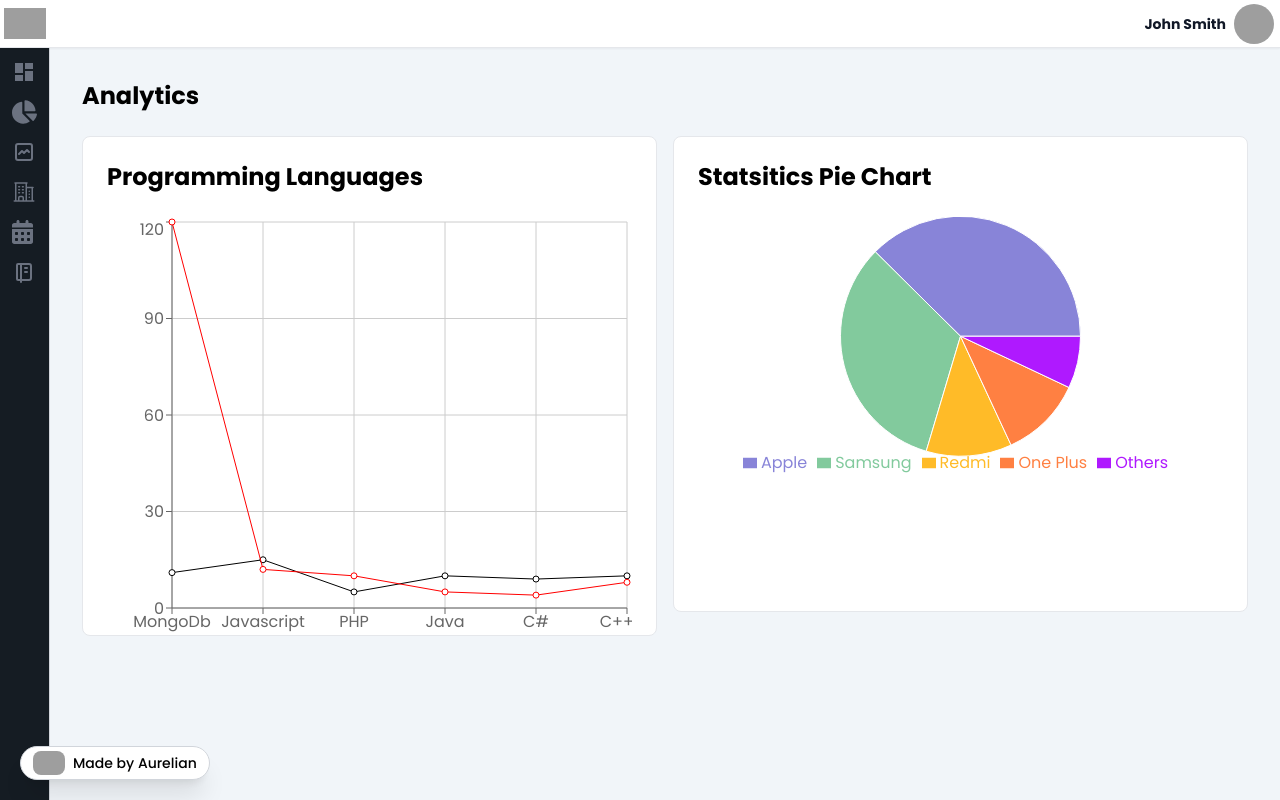
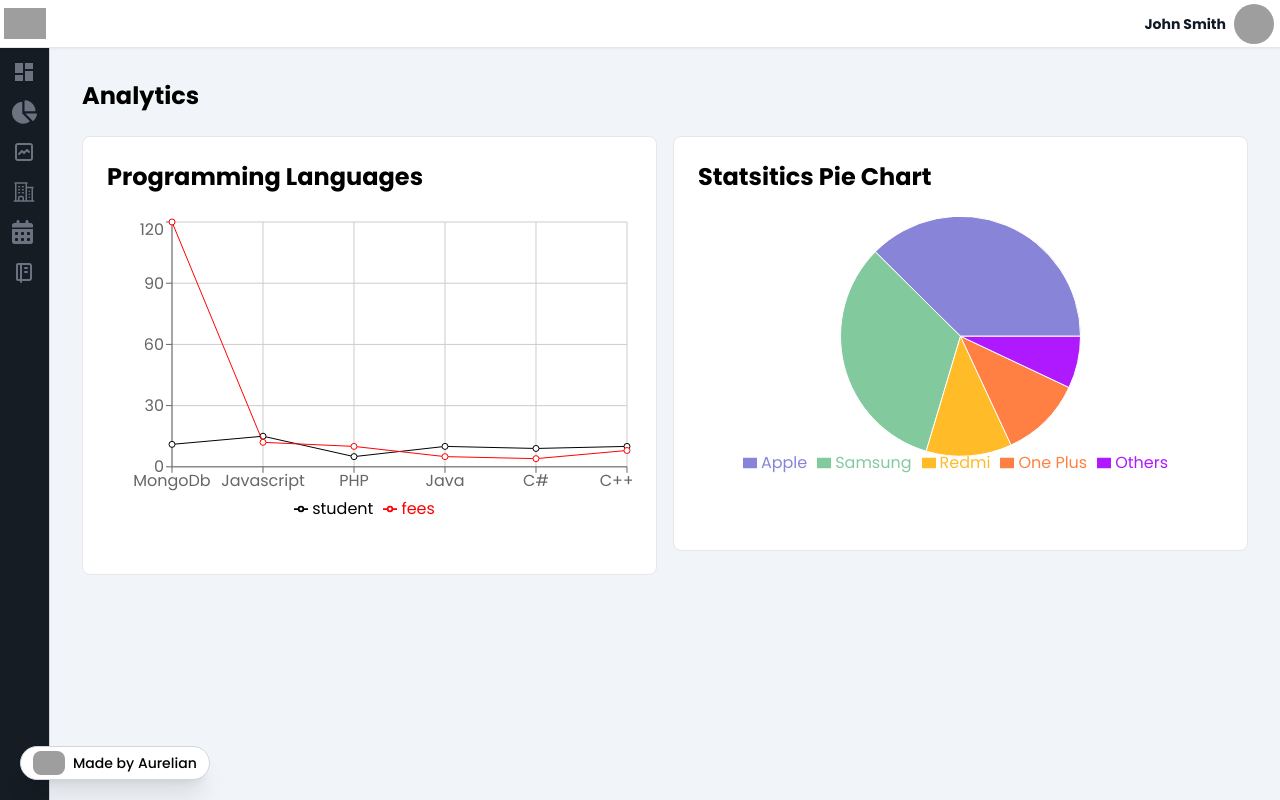
Before and after one commit to AurelianSpodarec/tradesmash-demo, a React (Vite) app: page /analytics in a window 1280 px wide. Built offline with nearby package versions, Linux system fonts and the light colour scheme; grey boxes are pictures that could not be loaded.

Commit message:
fix: Fixed aspect ratio on charts

```diff
--- a/src/views/pages/Analytics/AnalyticsIndex.tsx
+++ b/src/views/pages/Analytics/AnalyticsIndex.tsx
@@ -10,7 +10,7 @@ function AnalyticsIndex() {
             <PageHeader title="Analytics" />
 
             <section>
-                <div className="grid grid-cols-2  gap-4 h-[500px]">
+                <div className="grid grid-cols-2  gap-4 h-auto">
                 <Card className="h-full">
                     <h1 className="text-2xl font-semibold mb-6">Programming Languages</h1>
                     <ChartLine />
--- a/src/views/pages/Analytics/ChartLine.tsx
+++ b/src/views/pages/Analytics/ChartLine.tsx
@@ -44,7 +44,7 @@ const pdata = [
 function ChartLine() {
     return (
         // <div className="h-full w-full">
-        <ResponsiveContainer>
+        <ResponsiveContainer aspect={1.7}>
             <LineChart data={pdata}>
                 <CartesianGrid />
 
```
